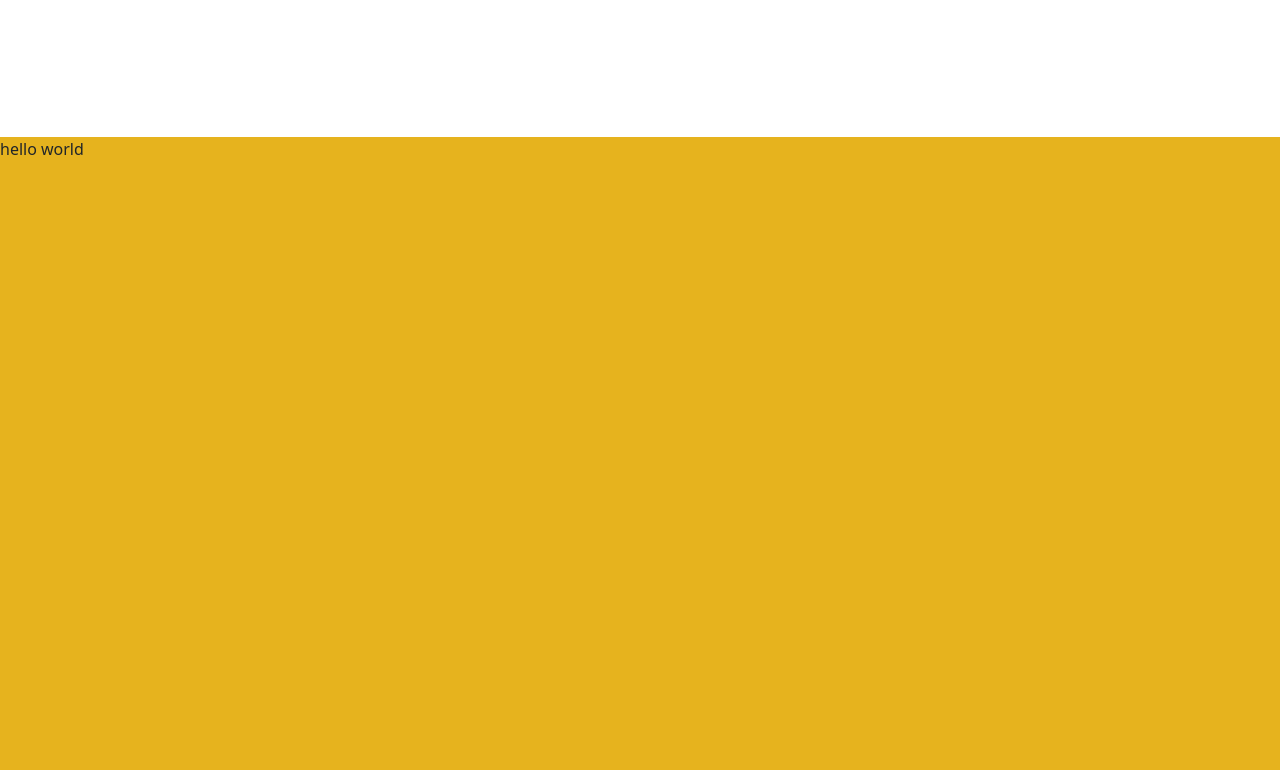
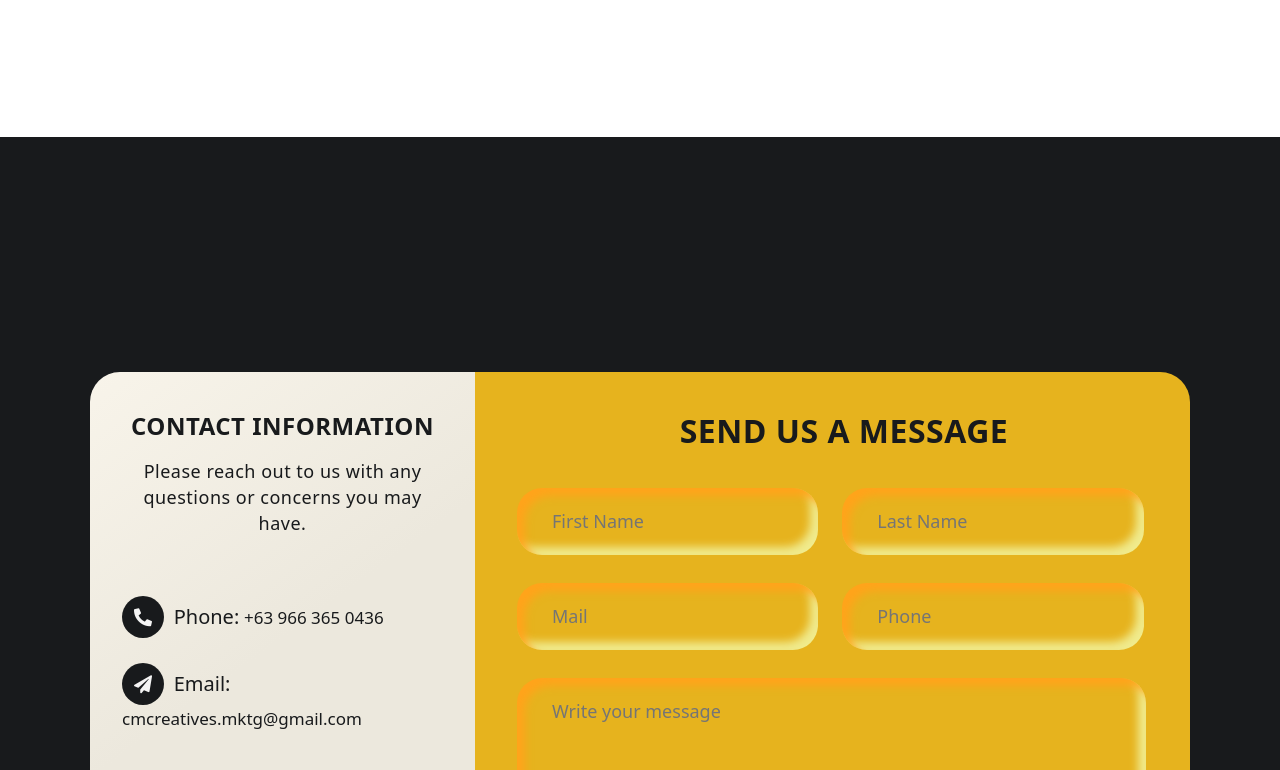
Before and after one commit to matthewmarin/CapMedia-Creatives, a plain HTML site: page index.html in a window 1280 px wide. Shown: the part 2260-3030 px from the top of the page. Drawn offline with nearby package versions, Linux system fonts and the light colour scheme.

```diff
--- a/css/style.css
+++ b/css/style.css
@@ -275,10 +275,7 @@
     height: 100vh;
 }
 /* Services */
-.services {
-    height: 100vh;
-    background-color: #E6B31E;
-}
+
 /* Contact */
 .contact {
     height: 100vh;
--- a/index.html
+++ b/index.html
@@ -178,7 +178,7 @@
 
       <!-- SERVICES START -->
       <section class="services" id="services">
-        hello world
+
       </section>
       <!-- SERVICES END -->
 
@@ -233,6 +233,8 @@
 
 
     <script src="https://cdn.jsdelivr.net/npm/bootstrap@5.2.3/dist/js/bootstrap.bundle.min.js" integrity="sha384-kenU1KFdBIe4zVF0s0G1M5b4hcpxyD9F7jL+jjXkk+Q2h455rYXK/7HAuoJl+0I4" crossorigin="anonymous"></script>
-</body>
+    <script type="module" src="https://unpkg.com/ionicons@7.1.0/dist/ionicons/ionicons.esm.js"></script>
+    <script nomodule src="https://unpkg.com/ionicons@7.1.0/dist/ionicons/ionicons.js"></script>
+  </body>
 </body>
 </html>
```
